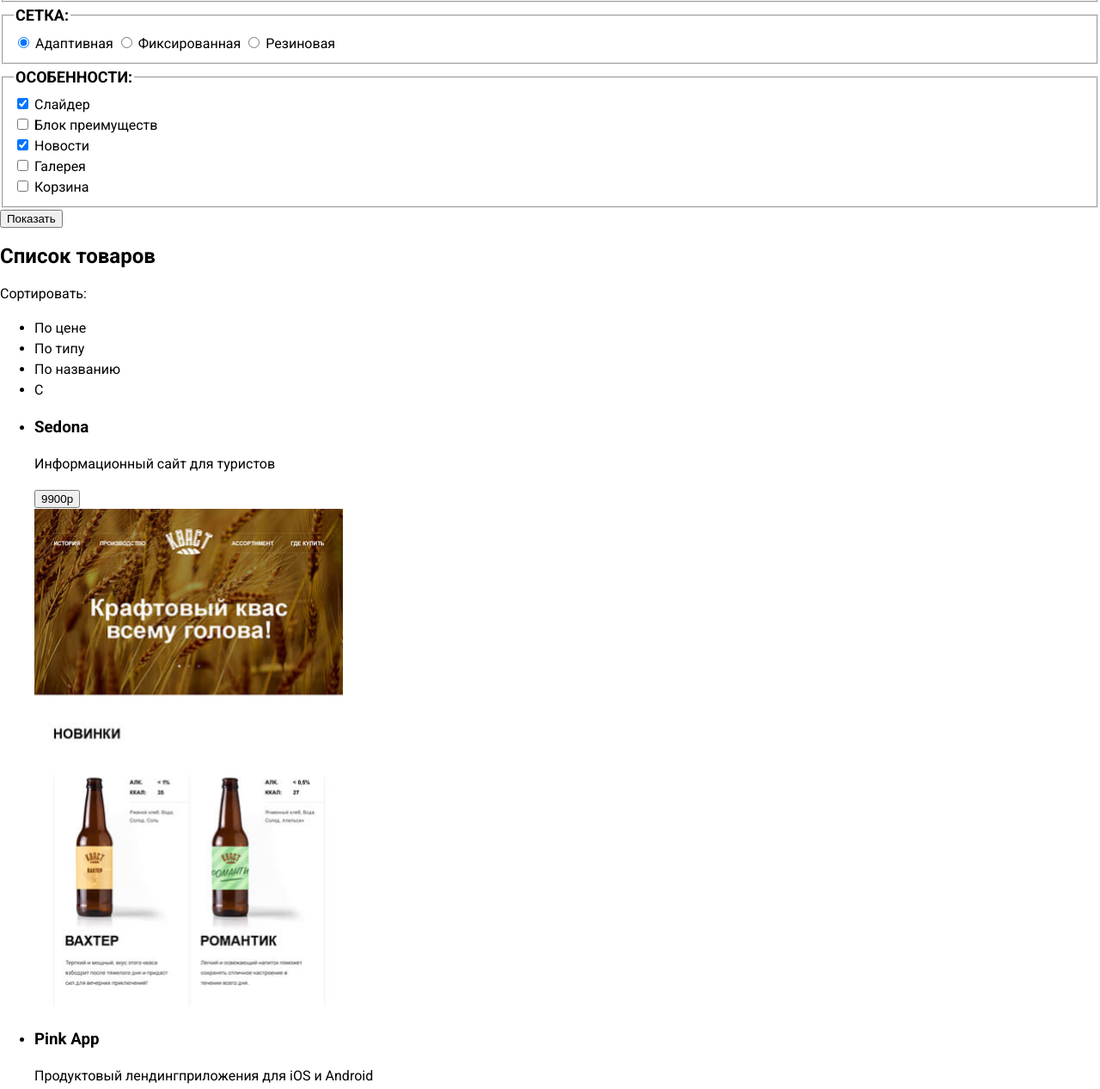
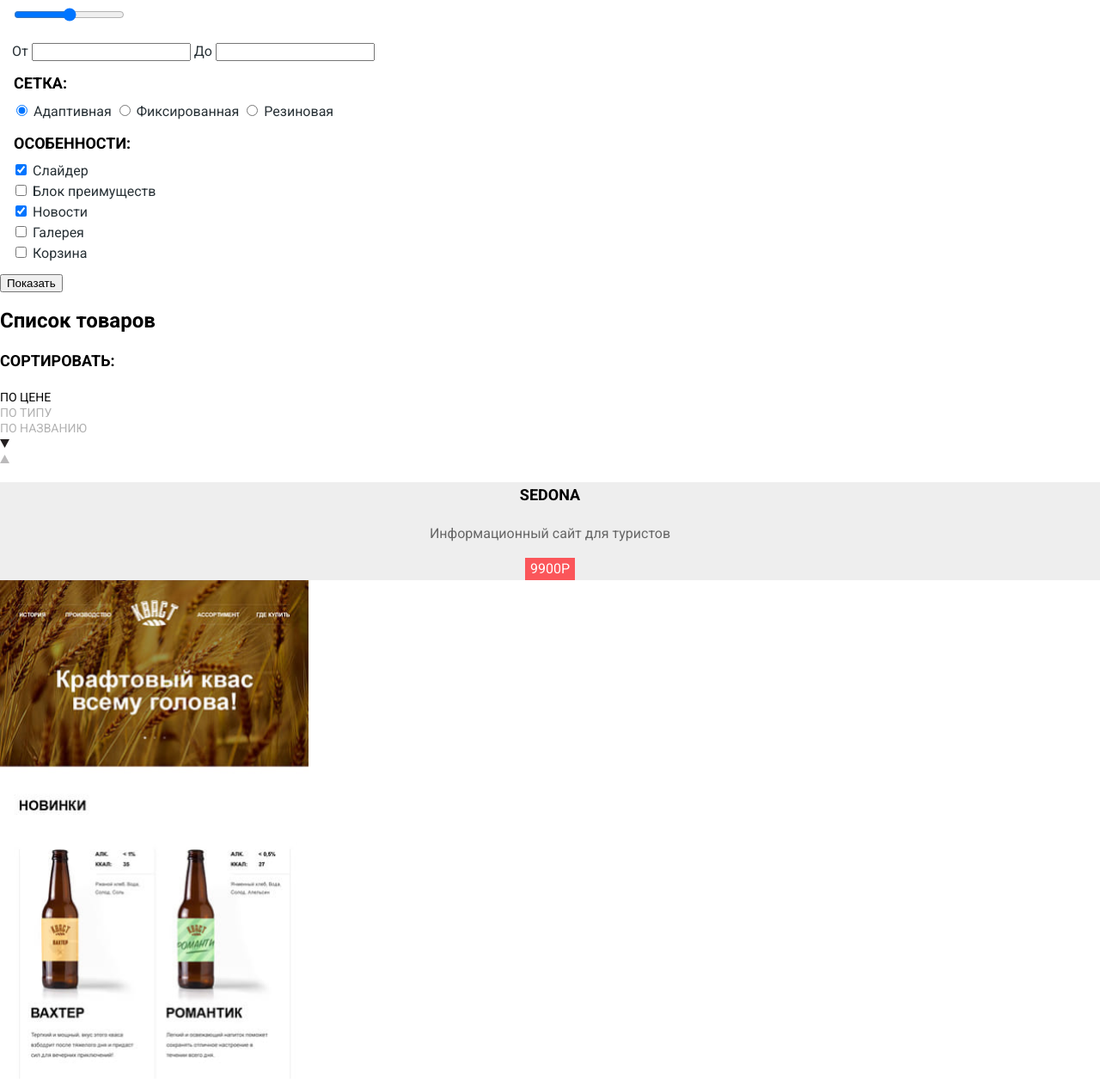
Before and after one commit to leks1791/nerds, a plain HTML site: page catalog.html in a window 1280 px wide. Shown: the part 443-1710 px from the top of the page at 86% size. Drawn offline with Linux system fonts and the light colour scheme.

Commit message:
стилизация catalog

```diff
--- a/catalog.html
+++ b/catalog.html
@@ -38,6 +38,17 @@
         <form action="https://echo.htmlacademy.ru/" method="post">
           <fieldset>
             <legend>Стоимость:</legend>
+            <p>
+              <input type="range" name="range-price" id="range-price" />
+            </p>
+            <label>
+              От
+              <input type="text" name="price-min" />
+            </label>
+            <label
+              >До
+              <input type="text" name="price-max" />
+            </label>
           </fieldset>
           <fieldset>
             <legend>Сетка:</legend>
@@ -85,29 +96,46 @@
         </form>
       </section>
       <section>
-        <h2>Список товаров</h2>
+        <h2 class="visually-hidden">Список товаров</h2>
         <div>
-          <p>Сортировать:</p>
-          <ul>
-            <li>По цене</li>
-            <li>По типу</li>
-            <li>По названию</li>
-            <li>С</li>
+          <h3 class="section-title">Сортировать:</h3>
+          <ul class="sort-list">
+            <li class="sort-item sort-item-active">По цене</li>
+            <li class="sort-item">По типу</li>
+            <li class="sort-item">По названию</li>
+            <li class="sort-item sort-item-active">
+              <svg
+                xmlns="http://www.w3.org/2000/svg"
+                width="11"
+                height="10"
+                viewBox="0 0 11 10"
+                fill="none"
+              >
+                <path d="M5.5 10L0 0H11" fill="#231F20" />
+              </svg>
+            </li>
+            <li class="sort-item">
+              <svg
+                xmlns="http://www.w3.org/2000/svg"
+                width="11"
+                height="10"
+                viewBox="0 0 11 10"
+                fill="none"
+              >
+                <path d="M5.5 0L0 10H11L5.5 0Z" fill="#231F20" />
+              </svg>
+            </li>
           </ul>
         </div>
-        <ul>
-          <li>
-            <div>
-              <h3>Sedona</h3>
-              <p>Информационный сайт для туристов</p>
-              <button>9900p</button>
+        <ul class="goods-list">
+          <li class="goods-item">
+            <div class="text-wrap">
+              <h3 class="section-title">Sedona</h3>
+              <p class="goods-descr">Информационный сайт для туристов</p>
+              <button class="button">9900p</button>
             </div>
-            <img
-              src="img/Mask Group-1.jpg"
-              width="359"
-              height="578"
-              alt=""
-            />
+            <div class="goods-header"></div>
+            <img src="img/Mask Group-1.jpg" width="359" height="578" alt="" />
           </li>
           <li>
             <div>
@@ -115,12 +143,7 @@
               <p>Продуктовый лендингприложения для iOS и Android</p>
               <button>9900p</button>
             </div>
-            <img
-              src="img/Mask Group-2.jpg"
-              width="359"
-              height="578"
-              alt=""
-            />
+            <img src="img/Mask Group-2.jpg" width="359" height="578" alt="" />
           </li>
           <li>
             <div>
@@ -128,12 +151,7 @@
               <p>Информационный сайт для туристов</p>
               <button>9900p</button>
             </div>
-            <img
-              src="img/Mask Group-3.jpg"
-              width="359"
-              height="578"
-              alt=""
-            />
+            <img src="img/Mask Group-3.jpg" width="359" height="578" alt="" />
           </li>
           <li>
             <div>
@@ -141,12 +159,7 @@
               <p>Информационный сайт для туристов</p>
               <button>9900p</button>
             </div>
-            <img
-              src="img/Mask Group-4.jpg"
-              width="359"
-              height="578"
-              alt=""
-            />
+            <img src="img/Mask Group-4.jpg" width="359" height="578" alt="" />
           </li>
           <li>
             <div>
@@ -154,12 +167,7 @@
               <p>Информационный сайт для туристов</p>
               <button>9900p</button>
             </div>
-            <img
-              src="img/Mask Group.jpg"
-              width="359"
-              height="578"
-              alt=""
-            />
+            <img src="img/Mask Group.jpg" width="359" height="578" alt="" />
           </li>
           <li>
             <div>
@@ -167,19 +175,14 @@
               <p>Информационный сайт для туристов</p>
               <button>9900p</button>
             </div>
-            <img
-              src="img/img-pink 1.jpg"
-              width="359"
-              height="578"
-              alt=""
-            />
+            <img src="img/img-pink 1.jpg" width="359" height="578" alt="" />
           </li>
         </ul>
-        <ul>
-          <li>1</li>
-          <li>2</li>
-          <li>3</li>
-          <li>Следующая</li>
+        <ul class="pagination-list">
+          <li class="pagination-item pagination-item-active">1</li>
+          <li class="pagination-item">2</li>
+          <li class="pagination-item">3</li>
+          <li class="pagination-item">Следующая</li>
         </ul>
       </section>
     </main>
--- a/css/style.css
+++ b/css/style.css
@@ -162,6 +162,10 @@
 
 /* Filters */
 
+.filter fieldset {
+    border: 0;
+}
+
 .filter legend {
     font-size: 18px;
     font-weight: 700;
@@ -169,12 +173,76 @@
     text-transform: uppercase;
   }
 
+.filter label{
+    color: var(--dark);
+}
+
 
   /* .filter-input-checkbox:hover + label,
   .filter-input-checkbox:focus + label {
     color: var(--special);
   } */
 
+/* Sort */
+
+.section-title {
+    font-size: 18px;
+    font-weight: 700;
+    line-height: 30px;
+    text-transform: uppercase;
+}
+
+.sort-list {
+    list-style: none;
+    margin: 0;
+    padding: 0;
+}
+
+.sort-item {
+    text-transform: uppercase;
+    font-size: 14px;
+    font-style: normal;
+    font-weight: 400;
+    line-height: 18px;
+    opacity: 0.3;
+}
+.sort-item:hover {
+    opacity: 0.6;
+}
+.sort-item-active {
+    opacity: 1;
+}
+
+/* Good list */
+
+.goods-list {
+    list-style: none;
+    padding: 0;
+    margin: 0;
+}
+
+.text-wrap {
+    background-color: var(--header-bg-color);
+    text-align: center;
+}
+
+.goods-descr {
+    color: var(--footer-contact-color);
+}
+
+/* Pagination */
+
+.pagination-list {
+    list-style: none;
+    padding: 0;
+    margin: 0;
+}
+.pagination-item {
+    background-color: var(--header-bg-color);
+    border-radius: 3px;
+    font-weight: 500;
+    line-height: 18px;
+}
 /* Main footer */
 
 .footer-contacts {
```
